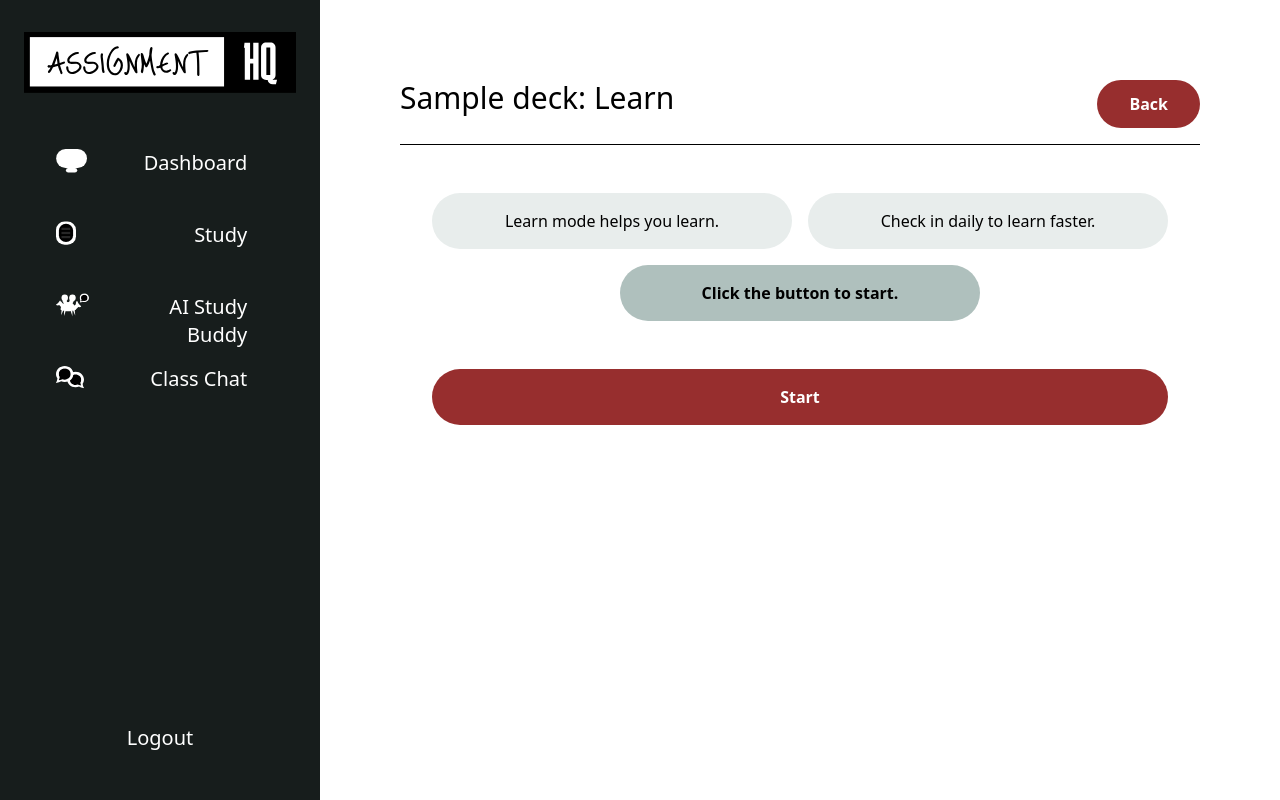
After one commit to matthewMcWilliams/AgendaApp, a Python web app: template templates/study/learn.html in a window 1280 px wide. The commit adds this page. Run offline with Jinja, Linux system fonts and the light colour scheme; the template is opened without the code that fills it: most values are stand-ins (such as "Sample title", 1, 10 or a date in 2020).

Commit message:
feat(study): add written learn

```diff
--- /dev/null
+++ b/static/scripts/study/learn.js
@@ -0,0 +1,147 @@
+let betterData = JSON.parse(data.replaceAll('&#39;','"'))
+const BATCH_SIZE = 7
+
+
+
+// https://stackoverflow.com/questions/17891173/how-to-efficiently-randomly-select-array-item-without-repeats
+function randomNoRepeats(array) {
+    var copy = array.slice(0);
+    return function() {
+      if (copy.length < 1) { copy = array.slice(0); }
+      var index = Math.floor(Math.random() * copy.length);
+      var item = copy[index];
+      copy.splice(index, 1);
+      return item;
+    };
+}
+
+// https://stackoverflow.com/a/2450976
+function shuffle(array) {
+    let currentIndex = array.length;
+
+    // While there remain elements to shuffle...
+    while (currentIndex != 0) {
+
+        // Pick a remaining element...
+        let randomIndex = Math.floor(Math.random() * currentIndex);
+        currentIndex--;
+
+        // And swap it with the current element.
+        [array[currentIndex], array[randomIndex]] = [
+        array[randomIndex], array[currentIndex]];
+    }
+}
+
+class Batch {
+    constructor(data) {
+        this.words = this.sample(data)
+        this.score = 0
+    }
+
+    get cardsRemaining() {
+        return this.words.length > 0
+    }
+
+    nextCard() {
+        this.currentCard = this.words.shift()
+        $("#displayCardFront").text(this.currentCard[1])
+        this.transitioning = false
+        // todo: add multiple choice for new words
+        if (this.currentCard[2] == 0) {
+            // multiple choice
+        } else if (this.currentCard == 1) {
+            // written
+        } else {
+            alert("ALREADY FINISHED THIS")
+        }
+    }
+
+    checkAnswer(value) {
+        // todo: mastery tracking functionality
+
+        let correct = false
+        if (value.toLowerCase() === this.currentCard[0].toLowerCase()) {
+            correct = true
+            $("#displayCardBack").addClass("correct")
+            this.score ++
+            this.currentCard[2]++
+        } else {
+            correct = false
+            $("#displayCardBack").addClass("wrong")
+            this.currentCard[2] = 0
+        }
+
+        $("#displayCardBack").text(this.currentCard[0])
+        $("#flip-card").addClass("flipped")
+
+        this.transitioning = true
+
+        window.setTimeout(function() {
+            $("#answerField").val('')
+            $("#flip-card").removeClass("flipped")
+            $("#displayCardBack").removeClass("correct")
+            $("#displayCardBack").removeClass("wrong")
+            if (currentBatch.cardsRemaining) {
+                currentBatch.nextCard()
+            } else {
+                $("#learn-main").removeClass("flex")
+                $("#learn-main").addClass("hidden")
+
+                $("#correctCount").text(currentBatch.score)
+                $("#batchCount").text(BATCH_SIZE)
+                $("#questionCount").text(betterData.length)
+                let masteryCount = betterData.filter(function(item) {
+                    return item[2] >= 2
+                }).length
+                $("#masteredCount").text(masteryCount)
+                $("#toGoCount").text(betterData.length - masteryCount)
+
+
+                $("#round-finished").addClass("grid")
+                $("#round-finished").removeClass("hidden")
+            }
+        }, 3000)
+    }
+
+    sample(data) {
+        let generator = randomNoRepeats(
+            data.filter(c => c[2] < 2)
+        )
+        let output = []
+        for (let i = 0; i < BATCH_SIZE; i++) {
+            output.push(generator())
+        }
+        return output
+    }
+}
+
+
+let currentBatch = null
+
+
+$("#answerField").on("keyup", function(e){
+    if ((e.key === "Enter" || e.keyCode === 13) && !currentBatch.transitioning) {
+        currentBatch.checkAnswer($("#answerField").val())
+    }
+})
+
+$("#checkButton").click(function(){
+    if (!currentBatch.transitioning) {
+        currentBatch.checkAnswer($("#answerField").val())
+    }
+})
+
+function startRound() {
+    $("#learn-main").removeClass("hidden")
+    $("#learn-main").addClass("flex")
+    $("#landing").addClass("hidden")
+    $("#landing").removeClass("flex")
+    $("#round-finished").addClass("hidden")
+    $("#round-finished").removeClass("flex")
+    $("#answerField").focus()
+    currentBatch = new Batch(betterData)
+    currentBatch.nextCard()
+}
+
+$("#startButton").click(startRound)
+$("#continueButton").click(startRound)
--- a/static/styles/output.css
+++ b/static/styles/output.css
@@ -558,12 +558,36 @@ video {
   position: static;
 }
 
+.absolute {
+  position: absolute;
+}
+
+.relative {
+  position: relative;
+}
+
 .col-span-2 {
   grid-column: span 2 / span 2;
 }
 
 .col-span-3 {
   grid-column: span 3 / span 3;
+}
+
+.col-span-4 {
+  grid-column: span 4 / span 4;
+}
+
+.col-start-2 {
+  grid-column-start: 2;
+}
+
+.row-start-4 {
+  grid-row-start: 4;
+}
+
+.row-start-5 {
+  grid-row-start: 5;
 }
 
 .mx-8 {
@@ -964,6 +1036,21 @@ video {
   background-color: rgb(255 255 255 / var(--tw-bg-opacity));
 }
 
+.bg-eerie-black-300 {
+  --tw-bg-opacity: 1;
+  background-color: rgb(175 192 189 / var(--tw-bg-opacity));
+}
+
+.bg-eerie-black-600 {
+  --tw-bg-opacity: 1;
+  background-color: rgb(94 118 114 / var(--tw-bg-opacity));
+}
+
+.bg-eerie-black-800 {
+  --tw-bg-opacity: 1;
+  background-color: rgb(47 59 57 / var(--tw-bg-opacity));
+}
+
 .p-16 {
   padding: 4rem;
 }
--- a/templates/study/deck.html
+++ b/templates/study/deck.html
@@ -90,7 +90,7 @@
         <div class="grid grid-cols-4 gap-6 mb-8">
 
             <a href="./{{deck.id}}/flashcards" type="submit" class="transition ease-in-out delay-150 hover:-translate-y-1 hover:scale-110 bg-persian-red-600 hover:bg-persian-red-400 px-8 py-3 rounded-full font-bold text-white text-center cursor-pointer">Flashcards</a>
-            <button type="submit" class="transition ease-in-out delay-150 hover:-translate-y-1 hover:scale-110 bg-persian-red-600 hover:bg-persian-red-400 px-8 py-3 rounded-full font-bold text-white cursor-pointer">Learn</button>
+            <a href="./{{deck.id}}/learn" type="submit" class="transition ease-in-out delay-150 hover:-translate-y-1 hover:scale-110 bg-persian-red-600 hover:bg-persian-red-400 px-8 py-3 rounded-full font-bold text-white text-center cursor-pointer">Learn</a>
             <button type="submit" class="transition ease-in-out delay-150 hover:-translate-y-1 hover:scale-110 bg-persian-red-600 hover:bg-persian-red-400 px-8 py-3 rounded-full font-bold text-white cursor-pointer">Play</button>
         </div>
 
--- /dev/null
+++ b/templates/study/learn.html
@@ -0,0 +1,147 @@
+<!DOCTYPE html>
+<html lang="en">
+<head>
+    <meta charset="UTF-8">
+    <meta name="viewport" content="width=device-width, initial-scale=1.0">
+    <link rel= "stylesheet" type= "text/css" href= "{{ url_for('static',filename='styles/output.css') }}">
+
+
+
+    <style>
+
+        /* Flip animation stuff */
+
+        .flip-card {
+            perspective: 1000px;
+            width: 80%;
+            height: 60%;
+        }
+
+        .flip-card-inner {
+            position: relative;
+            width: 100%;
+            height: 100%;
+            text-align: center;
+            transition: transform 0.8s;
+            transform-style: preserve-3d;
+        }
+
+        .flip-card-front, .flip-card-back {
+            position: absolute;
+            width: 100%;
+            height: 100%;
+            backface-visibility: hidden;
+        }
+
+        .flip-card-back {
+        transform: rotateY(180deg);
+        }
+
+        .flipped .flip-card-inner {
+        transform: rotateY(180deg);
+        }
+
+        .correct {
+            border-color: #93AAA6;
+        }
+
+        .wrong {
+            border-color: #C86363;
+        }
+
+
+    </style>
+
+
+    <title>Assignment HQ | Dashboard</title>
+</head>
+<body class="grid grid-cols-[25%_75%] h-screen">
+
+
+    <div id="sidebar" class="bg-eerie-black-900 flex flex-col h-screen content-between text-white">
+
+        <a href="/"><img src="{{ url_for('static', filename='imgs/logo.svg')}}" alt="Assignment HQ Logo" class=" border-white  border-3 px-6 my-8 self-center"></a>
+
+        <div class="flex flex-col text-right text-xl h-full space-between">
+            <div class="flex flex-col text-right px-8 text-xl h-full">
+                <a href="/dashboard" class="grid grid-cols-[15%_65%] gap-8 cursor-pointer hover:bg-eerie-black-700 py-6 px-4 rounded-full">
+                    <img src="{{ url_for('static',filename='imgs/dashboardLogo.svg') }}" alt="" class="h-6 ml-2 invert">
+                    <div class="h-4 px-3">Dashboard</div>
+                </a>
+
+                <a href='/study' class="grid grid-cols-[15%_65%] gap-8 cursor-pointer hover:bg-eerie-black-700 py-6 px-4 rounded-full">
+                    <img src="{{ url_for('static',filename='imgs/studyLogo.svg') }}" alt="" class="h-6 ml-2 invert">
+                    <div class="h-4 px-3">Study</div>
+                </a>
+
+                <a href="/clause" class="grid grid-cols-[15%_65%] gap-8 cursor-pointer hover:bg-eerie-black-700 py-6 px-4 rounded-full">
+                    <img src="{{ url_for('static',filename='imgs/aiCrab.svg') }}" alt="" class="h-6 ml-2 invert">
+                    <div class="h-4 px-3">AI Study Buddy</div>
+                </a>
+
+                <a href="/chat" class="grid grid-cols-[15%_65%] gap-8 cursor-pointer hover:bg-eerie-black-700 py-6 px-4 rounded-full">
+                    <img src="{{ url_for('static',filename='imgs/classChat.svg') }}" alt="" class="h-6 ml-2 invert">
+                    <div class="h-4 px-3">Class Chat</div>
+                </a>
+            </div>
+
+            <a href="/logout" class="hover:bg-eerie-black-700 text-center mt-full p-4 rounded-full mb-8 mx-8">Logout</a>
+        </div>
+
+    </div>
+
+
+
+
+    <div id="main" class="flex flex-col bg-white min-h-screen px-20 py-20 overflow-y-scroll">
+
+
+        <div class="flex justify-between mb-4">
+            <h1 class="text-3xl">{{deck.name}}: Learn</h1>
+            <a href='../{{deck.id}}' class="transition ease-in-out delay-150 bg-persian-red-600 hover:bg-persian-red-400 px-8 py-3 rounded-full font-bold text-white cursor-pointer text-center">Back</a>
+        </div>
+        <hr class="border-black mb-12">
+
+        <div id="landing" class="grid w-full px-8 self-center flex-col grid-cols-4 gap-4">
+            <p class="text-md px-8 col-span-2 text-center py-4 rounded-full bg-eerie-black-100 text-black">Learn mode helps you learn.</p>
+            <p class="text-md px-8 col-span-2 text-center py-4 rounded-full bg-eerie-black-100 text-black">Check in daily to learn faster.</p>
+            <p class="font-bold text-md col-span-2 px-8 text-center col-start-2 py-4 rounded-full bg-eerie-black-300 text-black">Click the button to start.</p>
+            <button class="transition ease-in-out delay-150 col-span-4 row-start-5 hover:-translate-y-1 hover:scale-105 bg-persian-red-600 hover:bg-persian-red-400 px-8 py-4 rounded-full font-bold text-white text-center cursor-pointer text-md" id="startButton">Start</button>
+        </div>
+
+        <div id="round-finished" class="hidden w-full px-8 self-center flex-col grid-cols-2 gap-4">
+            <p class="text-xl mb-4"><span id="correctCount" class="text-3xl px-2">3</span> / <span id="batchCount" class="text-3xl px-2">7</span> questions correct this round.</p>
+            <p class="text-xl mb-4 col-start-2"><span id="questionCount" class="text-3xl px-2">17</span> questions total.</p>
+            <p class="text-xl mb-4 col-start-2"><span id="masteredCount" class="text-3xl px-2">6</span> questions mastered.</p>
+            <p class="text-xl mb-4 col-start-2"><span id="toGoCount" class="text-3xl px-2">11</span> questions to go.</p>
+            <button class=" col-span-2 transition ease-in-out delay-150 w-full hover:-translate-y-1 hover:scale-105 bg-persian-red-600 hover:bg-persian-red-400 px-8 py-4 rounded-full font-bold text-white text-center cursor-pointer text-md" id="continueButton">Continue</button>
+        </div>
+
+        <div id="learn-main" class="hidden w-full h-full self-center flex-col">
+            <div id="flip-card" class="flip-card self-center mb-8">
+                <div class="flip-card-inner w-full">
+                    <div class="self-center h-3/5 w-4/5 transition ease-in-out delay-150 border-8 text-center p-16 cursor-pointer text-3xl mb-8 hover:-translate-y-1 hover:scale-105 hover:bg-eerie-black-100 hover:border-eerie-black-200 flip-card-front" id="displayCardFront"></div>
+                    <div class="self-center h-3/5 w-4/5 transition ease-in-out delay-150 border-8 text-center p-16 cursor-pointer text-3xl mb-8 hover:-translate-y-1 hover:scale-105 hover:bg-eerie-black-100 hover:border-eerie-black-200 flip-card-back" id="displayCardBack"></div>
+                </div>
+            </div>
+
+
+            <div class="flex self-center w-4/5 gap-8">
+                <input type="text" autofocus class="w-full px-4 py-2 border-b-4 self-center focus:border-persian-red-400 focus:outline-none transition ease-in-out delay-50 duration-300" placeholder="What's the answer?" id="answerField">
+                <button class="transition ease-in-out delay-150 hover:-translate-y-1 hover:scale-110 bg-persian-red-600 hover:bg-persian-red-400 px-8 py-3 rounded-full font-bold text-white text-center cursor-pointer" id="checkButton">Check</button>
+            </div>
+        </div>
+
+
+
+
+
+        <script>
+            let data = '{{cards}}'
+
+        </script>
+        <script src="{{ url_for('static',filename='scripts/jquery-3.7.1.min.js') }}"></script>
+        <script src="{{ url_for('static',filename='scripts/study/learn.js') }}"></script>
+    </div>
+</body>
+</html>
```
Also changed, not shown: other parts of static/styles/output.css (+81 -22 lines), app.py (+8 -5 lines).
